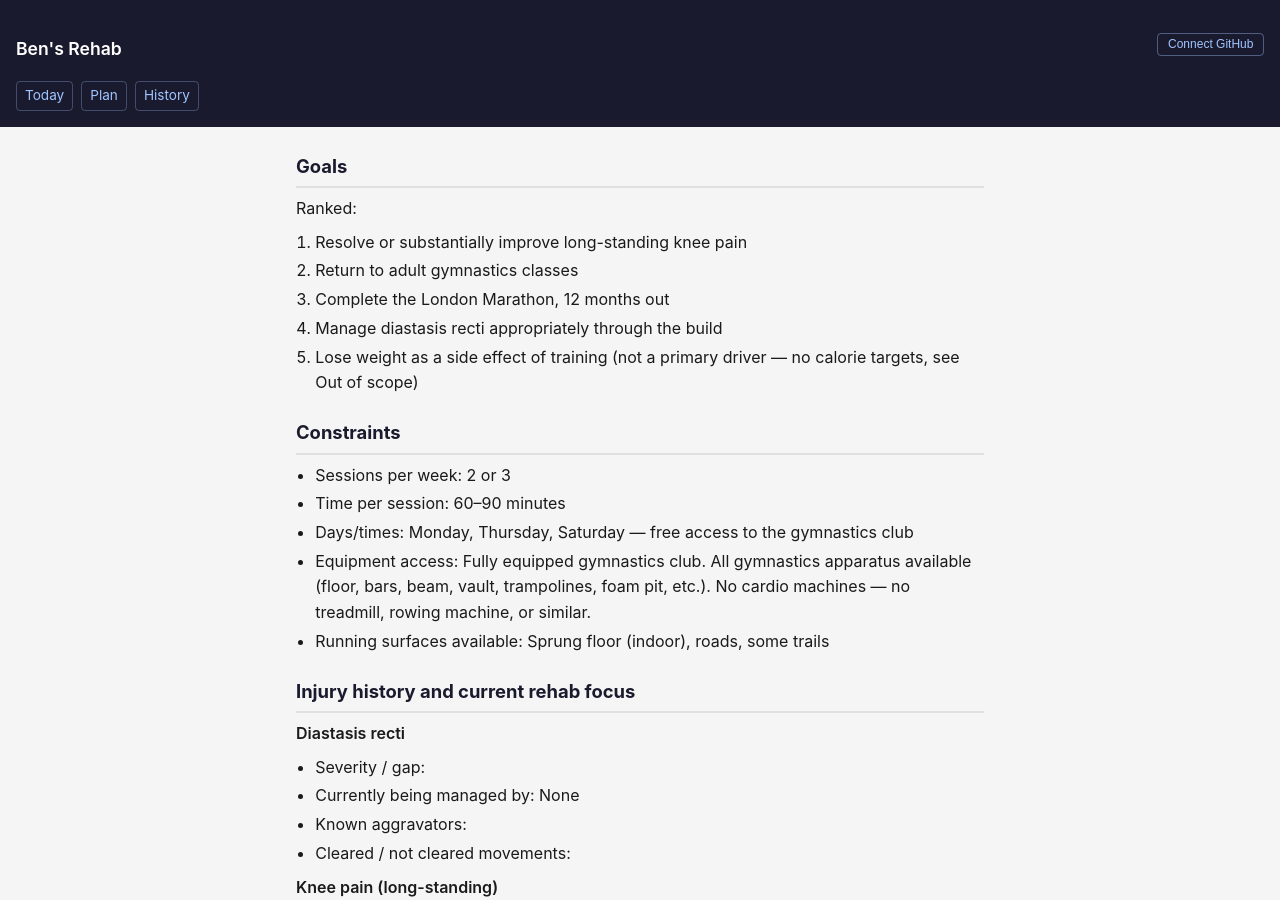
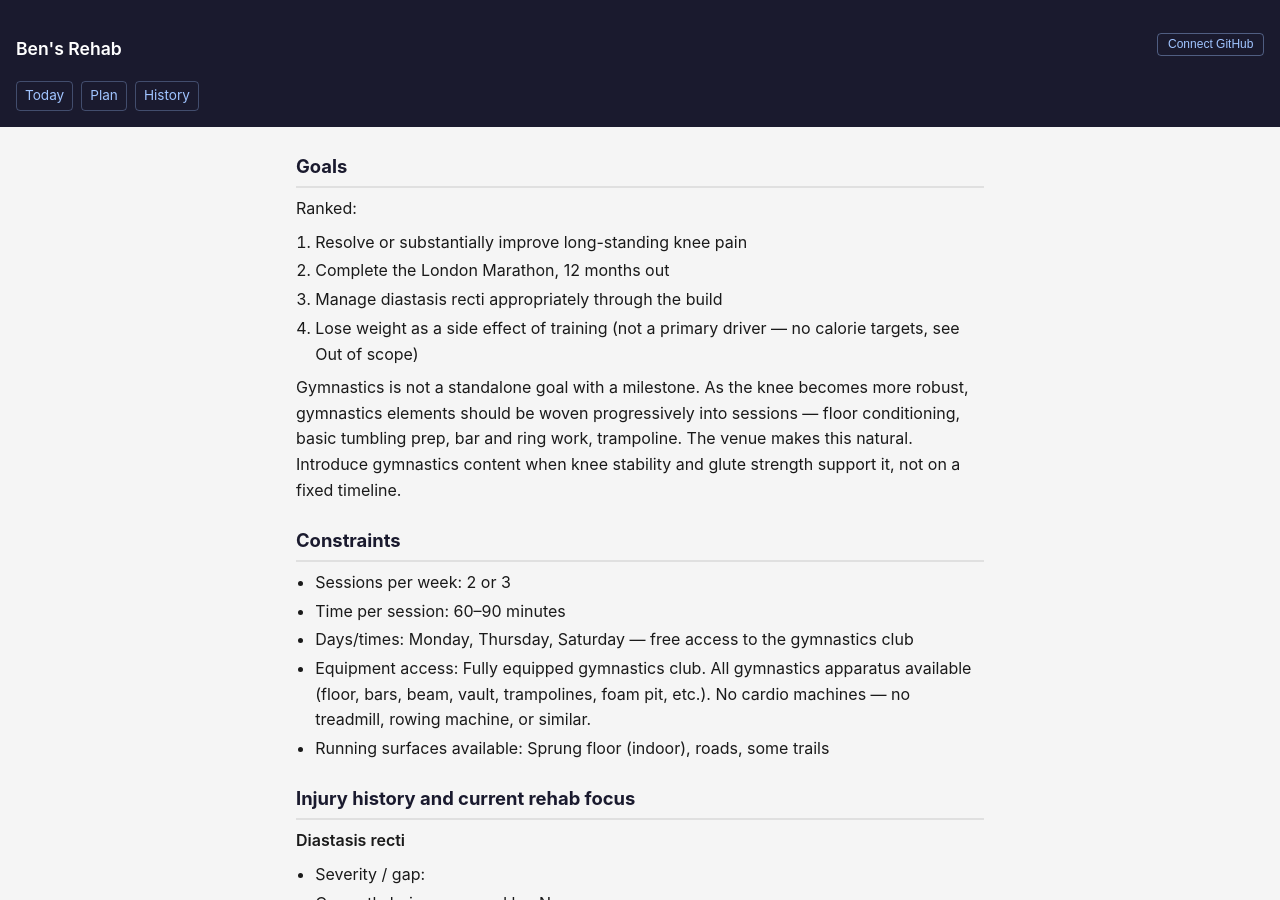
Before and after one commit to oharab/oharab.github.io, a Jekyll site: the page built from CLAUDE.md, in a window 1280 px wide and 900 px high, scrolled down 3312 px. Built offline with Jekyll 4.4.1, drawn with Linux system fonts in a browser that asks for light colours; our own code applies the rules of GitHub Pages for plain Markdown files.

Commit message:
docs: reframe gymnastics as progressive session content not a milestone goal

```diff
--- a/CLAUDE.md
+++ b/CLAUDE.md
@@ -118,10 +118,11 @@ Plan moves through three phases: rehab → general fitness base → run-specific
 
 Ranked:
 1. Resolve or substantially improve long-standing knee pain
-2. Return to adult gymnastics classes
-3. Complete the London Marathon, 12 months out
-4. Manage diastasis recti appropriately through the build
-5. Lose weight as a side effect of training (not a primary driver — no calorie targets, see Out of scope)
+2. Complete the London Marathon, 12 months out
+3. Manage diastasis recti appropriately through the build
+4. Lose weight as a side effect of training (not a primary driver — no calorie targets, see Out of scope)
+
+Gymnastics is not a standalone goal with a milestone. As the knee becomes more robust, gymnastics elements should be woven progressively into sessions — floor conditioning, basic tumbling prep, bar and ring work, trampoline. The venue makes this natural. Introduce gymnastics content when knee stability and glute strength support it, not on a fixed timeline.
 
 ## Constraints
 
```
Also changed, not shown: memory/user.md (+5 -4 lines), plan.md (+5 -4 lines).
